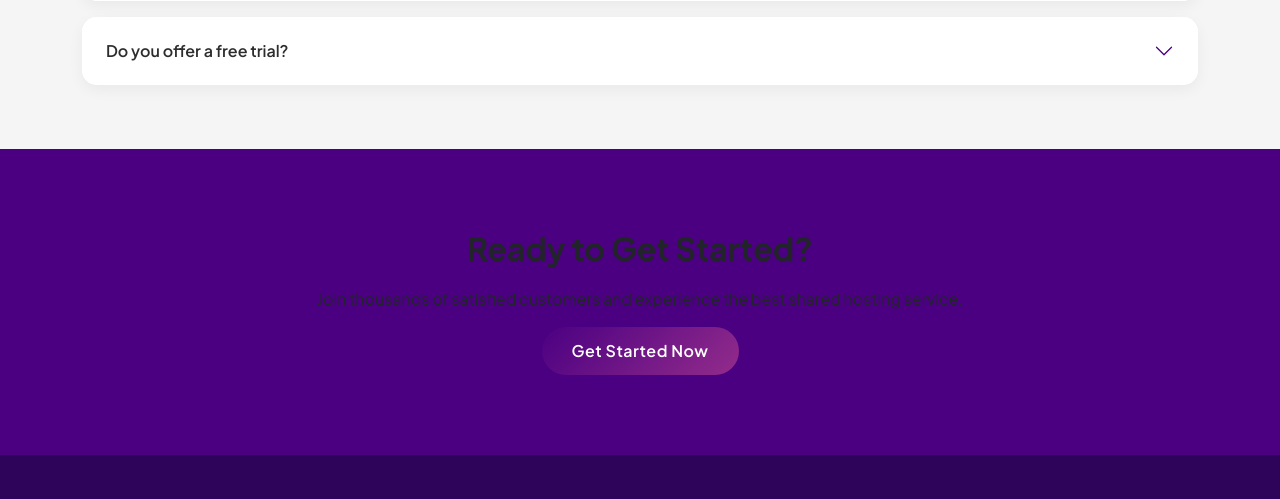
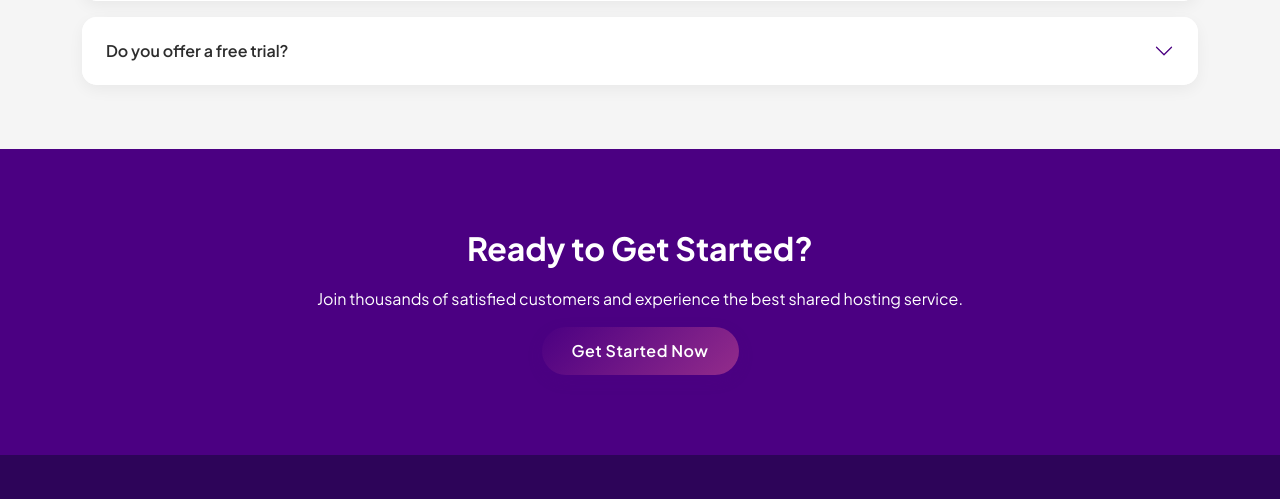
Before and after one commit to Alvingold/hostcanon, a PHP site: page /shared-hosting.php in a window 1280 px wide. Shown: the part 4155-4654 px from the top of the page. Run offline with PHP 8.4, Linux system fonts and the light colour scheme; some libraries are stand-ins or nearby versions.

Commit message:
modified:   shared-hosting.php

```diff
--- a/shared-hosting.php
+++ b/shared-hosting.php
@@ -425,6 +425,7 @@
             background-color: var(--primary-color);
             padding: var(--section-padding);
             text-align: center;
+            color:white
         }
 
         .cta-section h2 {
```
